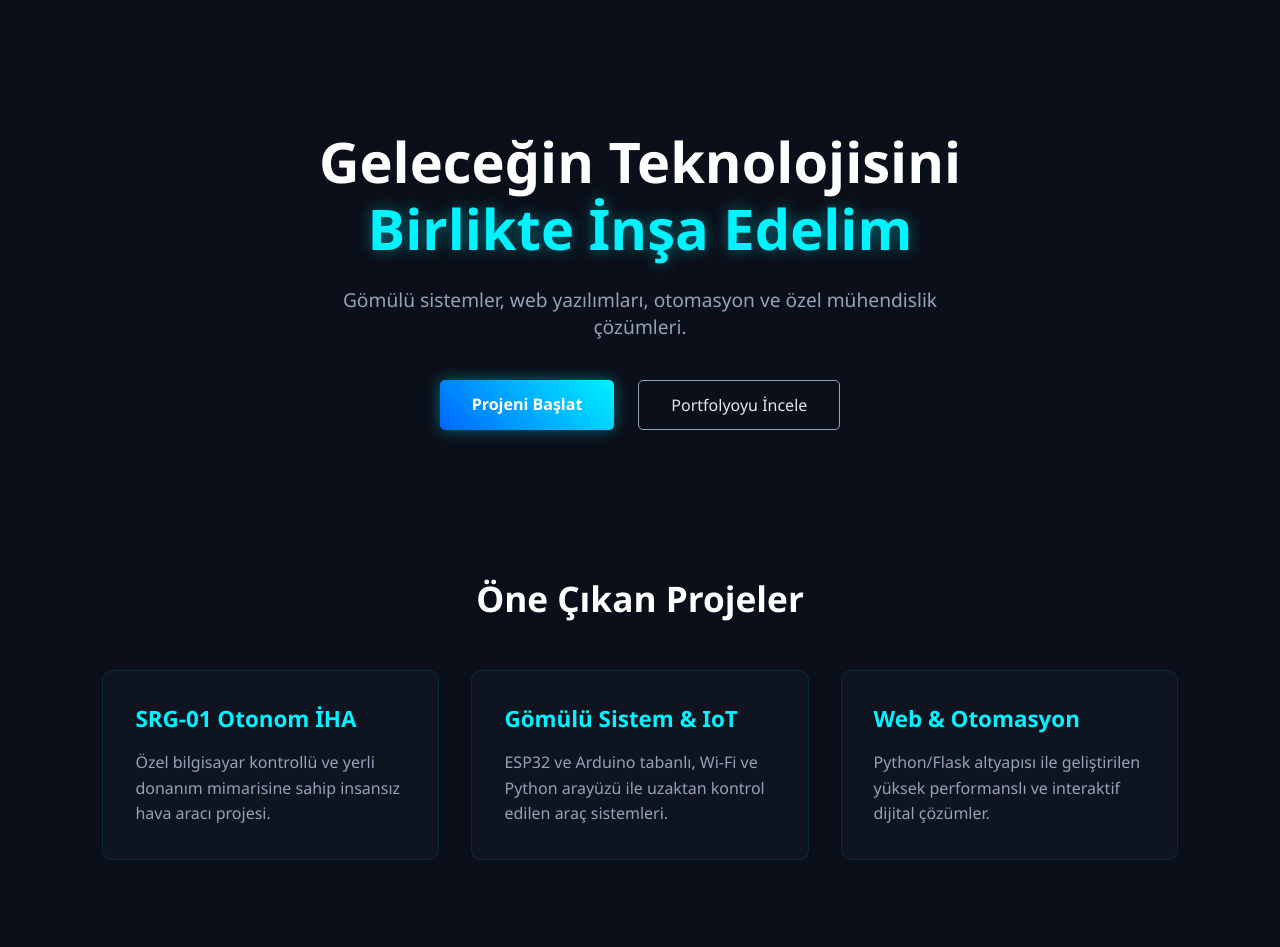
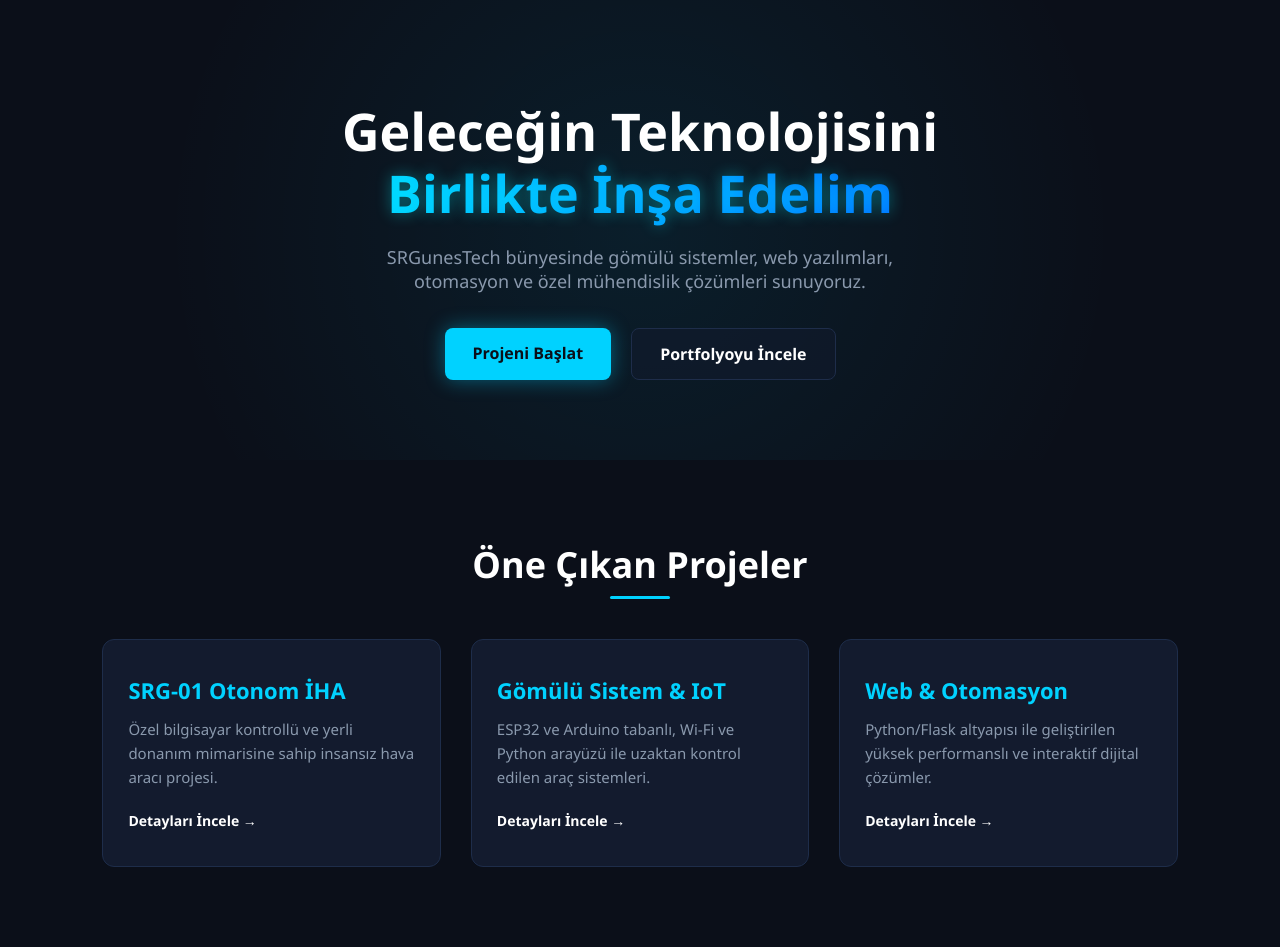
Before and after one commit to srguness7-max/SRgunessTech, a Flask app: page / in a window 1280 px wide. Shown: the part 80-1027 px from the top of the page. Before the commit the page ends 940 px from the top, so only its background shows below. Run offline with Flask 3, Linux system fonts and the light colour scheme.

Commit message:
Update index.html

```diff
--- a/templates/index.html
+++ b/templates/index.html
@@ -1,9 +1,71 @@
 {% extends 'base.html' %}
 
 {% block content %}
+<style>
+    /* HERO ALANI ANİMASYONLARI */
+    .hero {
+        text-align: center; padding: 100px 20px 80px;
+        background: radial-gradient(circle at center, rgba(0, 210, 255, 0.08) 0%, transparent 70%);
+        animation: fadeInUp 0.8s ease-out;
+    }
+    @keyframes fadeInUp {
+        from { opacity: 0; transform: translateY(30px); }
+        to { opacity: 1; transform: translateY(0); }
+    }
+    .hero h1 { font-size: 52px; font-weight: 700; margin-bottom: 20px; line-height: 1.2; }
+    .hero h1 span {
+        background: linear-gradient(90deg, #00d2ff, #0072ff);
+        -webkit-background-clip: text; -webkit-text-fill-color: transparent;
+    }
+    .hero p { font-size: 18px; color: #8a99ad; max-width: 600px; margin: 0 auto 35px; }
+    .hero-buttons { display: flex; justify-content: center; gap: 20px; }
+
+    .btn-main {
+        background: #00d2ff; color: #0b0f19; padding: 14px 28px; border-radius: 8px;
+        font-weight: 700; text-decoration: none; transition: 0.3s;
+        box-shadow: 0 0 20px rgba(0, 210, 255, 0.4);
+    }
+    .btn-main:hover { transform: translateY(-3px); box-shadow: 0 0 30px rgba(0, 210, 255, 0.7); }
+
+    .btn-secondary {
+        border: 1px solid #1e2d4a; color: #fff; padding: 14px 28px; border-radius: 8px;
+        font-weight: 600; text-decoration: none; transition: 0.3s; background: rgba(19, 27, 46, 0.5);
+    }
+    .btn-secondary:hover { border-color: #00d2ff; color: #00d2ff; transform: translateY(-3px); }
+
+    /* PORTFOLYO VE KARTLAR */
+    .portfolio-section { padding: 80px 8%; text-align: center; }
+    .portfolio-section h2 { font-size: 36px; margin-bottom: 50px; position: relative; display: inline-block; }
+    .portfolio-section h2::after {
+        content: ''; position: absolute; bottom: -10px; left: 50%; transform: translateX(-50%);
+        width: 60px; height: 3px; background: #00d2ff; border-radius: 2px;
+    }
+    .cards-grid { display: grid; grid-template-columns: repeat(auto-fit, minmax(300px, 1fr)); gap: 30px; }
+
+    .card-3d {
+        background: #131b2e; border: 1px solid #1e2d4a; border-radius: 12px;
+        padding: 35px 25px; text-align: left; cursor: pointer; transition: 0.4s ease;
+        position: relative; overflow: hidden;
+    }
+    .card-3d::before {
+        content: ''; position: absolute; top: 0; left: 0; width: 100%; height: 3px;
+        background: linear-gradient(90deg, transparent, #00d2ff, transparent);
+        opacity: 0; transition: 0.4s;
+    }
+    .card-3d:hover {
+        transform: translateY(-8px); border-color: rgba(0, 210, 255, 0.5);
+        box-shadow: 0 10px 30px rgba(0, 210, 255, 0.15);
+    }
+    .card-3d:hover::before { opacity: 1; }
+    .card-3d h3 { font-size: 22px; color: #00d2ff; margin-bottom: 12px; }
+    .card-3d p { color: #8a99ad; font-size: 15px; line-height: 1.6; margin-bottom: 20px; }
+    .card-link { font-size: 14px; font-weight: 600; color: #fff; display: inline-block; }
+    .card-3d:hover .card-link { color: #00d2ff; }
+</style>
+
 <section class="hero">
     <h1>Geleceğin Teknolojisini <br><span>Birlikte İnşa Edelim</span></h1>
-    <p>Gömülü sistemler, web yazılımları, otomasyon ve özel mühendislik çözümleri.</p>
+    <p>SRGunesTech bünyesinde gömülü sistemler, web yazılımları, otomasyon ve özel mühendislik çözümleri sunuyoruz.</p>
     <div class="hero-buttons">
         <a href="javascript:void(0)" onclick="openRequestModal()" class="btn-main">Projeni Başlat</a>
         <a href="#portfolio" class="btn-secondary">Portfolyoyu İncele</a>
@@ -13,17 +75,20 @@
 <section id="portfolio" class="portfolio-section">
     <h2>Öne Çıkan Projeler</h2>
     <div class="cards-grid">
-        <div class="card-3d">
+        <div class="card-3d" onclick="openProjectDetail('SRG-01 Otonom İHA', 'SRGunesTech mühendisliği ile geliştirilen SRG-01, yerli donanım mimarisine ve bilgisayar kontrollü otonom uçuş yazılımlarına sahiptir. Telemetri verilerini anlık aktaran yer istasyonu entegrasyonu mevcuttur.')">
             <h3>SRG-01 Otonom İHA</h3>
             <p>Özel bilgisayar kontrollü ve yerli donanım mimarisine sahip insansız hava aracı projesi.</p>
+            <span class="card-link">Detayları İncele &rarr;</span>
         </div>
-        <div class="card-3d">
+        <div class="card-3d" onclick="openProjectDetail('Gömülü Sistem & IoT', 'ESP32, Arduino ve Raspberry Pi tabanlı, Wi-Fi / Bluetooth haberleşmeli özel donanım projeleri. Python arayüzleri ve mobil bağlantılar ile uzaktan kontrol edilen endüstriyel ve hobi odaklı otomasyon sistemleri.')">
             <h3>Gömülü Sistem & IoT</h3>
             <p>ESP32 ve Arduino tabanlı, Wi-Fi ve Python arayüzü ile uzaktan kontrol edilen araç sistemleri.</p>
+            <span class="card-link">Detayları İncele &rarr;</span>
         </div>
-        <div class="card-3d">
+        <div class="card-3d" onclick="openProjectDetail('Web & Otomasyon', 'Python/Flask ve modern ön yüz teknolojileri ile geliştirilen; hızlı, güvenli, SSL sertifikalı ve özel veritabanı entegrasyonlu web yazılımları, yönetim panelleri ve dijital çözümler.')">
             <h3>Web & Otomasyon</h3>
             <p>Python/Flask altyapısı ile geliştirilen yüksek performanslı ve interaktif dijital çözümler.</p>
+            <span class="card-link">Detayları İncele &rarr;</span>
         </div>
     </div>
 </section>
```
